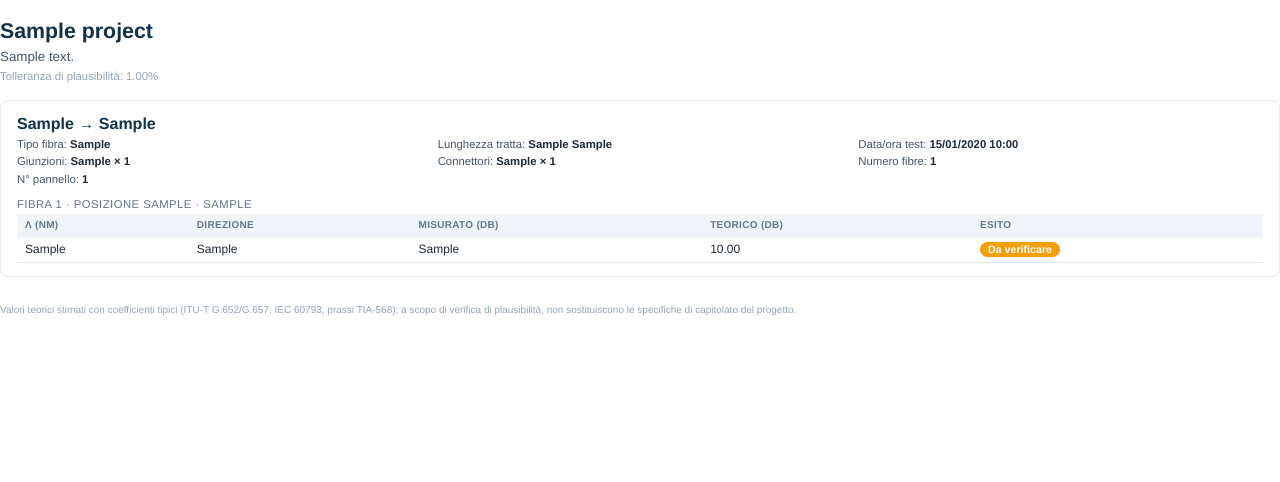
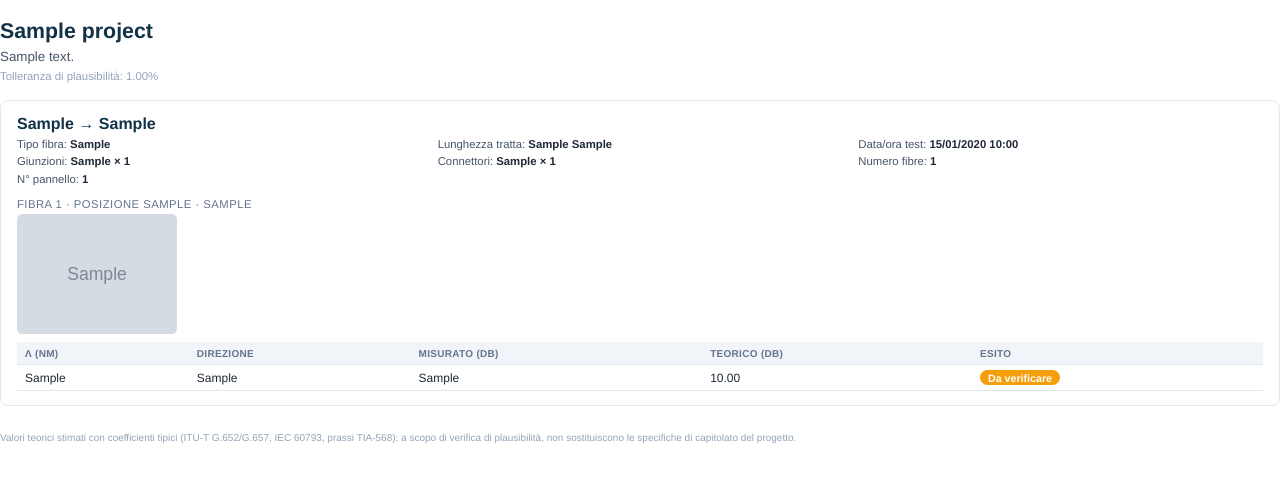
Before and after one commit to lomax73/FBOFiberReport, a Django app: template templates/collaudi/report_pdf.html in a window 1280 px wide. Shown: the part 82-564 px from the top of the page. Run offline with Django 5.2, Linux system fonts and the light colour scheme; tables that the repository leaves empty hold one stand-in row (values such as "Sample post"); the template is opened without the code that fills it: values that come from a table or form of the project are taken from there, most other values are stand-ins (such as "Sample title", 1, 10 or a date in 2020); grey boxes marked "Sample" are stand-in pictures; data that the repository does not hold is empty.

Commit message:
Aggiungi immagine per ogni fibra
FiberStrand.image (upload nella pagina "Modifica fibra"), mostrata
come anteprima nella scheda progetto, nella pagina misure e nel
report PDF (FiberStrand.image_uri risolve il file:// URI per
WeasyPrint, stesso meccanismo già usato per il logo del progetto).

Migrazione additiva, nessun rischio per i dati esistenti.

Co-Authored-By: Claude Sonnet 5 <noreply@anthropic.com>

```diff
--- a/collaudi/forms.py
+++ b/collaudi/forms.py
@@ -64,7 +64,7 @@ class FiberTestForm(forms.ModelForm):
 class FiberStrandForm(forms.ModelForm):
     class Meta:
         model = FiberStrand
-        fields = ['panel_position', 'direction_mode']
+        fields = ['panel_position', 'direction_mode', 'image']
 
 
 class FiberMeasurementForm(forms.ModelForm):
--- a/collaudi/models.py
+++ b/collaudi/models.py
@@ -1,4 +1,5 @@
 from decimal import Decimal
+from pathlib import Path
 
 from django.db import models
 from django.urls import reverse
@@ -99,6 +100,7 @@ class FiberStrand(models.Model):
     direction_mode = models.CharField(
         'Direzioni da testare', max_length=10, choices=DIRECTION_MODE_CHOICES, default='both',
     )
+    image = models.ImageField('Immagine', upload_to='strand_images/', blank=True)
 
     class Meta:
         ordering = ['number']
@@ -106,6 +108,14 @@ class FiberStrand(models.Model):
 
     def __str__(self):
         return f'{self.fiber_test} · fibra {self.number}'
+
+    @property
+    def image_uri(self):
+        """URI file:// per l'uso nel report PDF (WeasyPrint), non l'URL
+        pubblico servito da Django."""
+        if not self.image:
+            return None
+        return Path(self.image.path).as_uri()
 
     def directions(self):
         if self.direction_mode == 'a_to_b':
--- a/collaudi/views.py
+++ b/collaudi/views.py
@@ -101,7 +101,7 @@ def strand_update(request, pk):
     strand = get_object_or_404(FiberStrand, pk=pk)
     fiber_test = strand.fiber_test
     if request.method == 'POST':
-        form = FiberStrandForm(request.POST, instance=strand)
+        form = FiberStrandForm(request.POST, request.FILES, instance=strand)
         if form.is_valid():
             form.save()
             strand.sync_measurements(fiber_test.selected_wavelengths)
--- a/templates/collaudi/fibertest_measurements.html
+++ b/templates/collaudi/fibertest_measurements.html
@@ -21,6 +21,9 @@
             </h2>
             <a class="btn btn-secondary" href="{% url 'strand-update' group.strand.pk %}">Modifica fibra</a>
         </div>
+        {% if group.strand.image %}
+        <img src="{{ group.strand.image.url }}" alt="Immagine fibra {{ group.strand.number }}" style="max-height:120px; border-radius:8px; margin-bottom:0.75rem;">
+        {% endif %}
         {{ group.formset.management_form }}
         <table>
             <thead>
--- a/templates/collaudi/project_detail.html
+++ b/templates/collaudi/project_detail.html
@@ -56,6 +56,9 @@
     <h3 style="font-size:0.85rem; text-transform:uppercase; letter-spacing:0.04em; color:#64748b; margin:1rem 0 0.4rem;">
         Fibra {{ strand.number }}{% if strand.panel_position %} · posizione {{ strand.panel_position }}{% endif %} · {{ strand.get_direction_mode_display }}
     </h3>
+    {% if strand.image %}
+    <img src="{{ strand.image.url }}" alt="Immagine fibra {{ strand.number }}" style="max-height:100px; border-radius:8px; margin-bottom:0.4rem;">
+    {% endif %}
     <table style="margin-top:0.25rem;">
         <thead>
             <tr><th>λ (nm)</th><th>Direzione</th><th>Misurato (dB)</th><th>Teorico (dB)</th><th>Esito</th></tr>
--- a/templates/collaudi/report_pdf.html
+++ b/templates/collaudi/report_pdf.html
@@ -51,6 +51,12 @@
         color: #64748b;
         margin: 10pt 0 3pt;
     }
+    .strand-image {
+        max-height: 90pt;
+        max-width: 200pt;
+        border-radius: 4pt;
+        margin-bottom: 4pt;
+    }
 
     table { width: 100%; border-collapse: collapse; font-size: 9pt; }
     th, td { text-align: left; padding: 4pt 6pt; border-bottom: 1px solid #e2e8f0; }
@@ -97,6 +103,7 @@
         Fibra {{ strand.number }}{% if strand.panel_position %} &middot; posizione {{ strand.panel_position }}{% endif %}
         &middot; {{ strand.get_direction_mode_display }}
     </p>
+    {% if strand.image_uri %}<img src="{{ strand.image_uri }}" class="strand-image" alt="Immagine fibra {{ strand.number }}">{% endif %}
     <table>
         <thead>
             <tr>
```
Also changed, not shown: templates/collaudi/strand_form.html (+6 -1 lines), collaudi/migrations/0007_fiberstrand_image.py (added).
